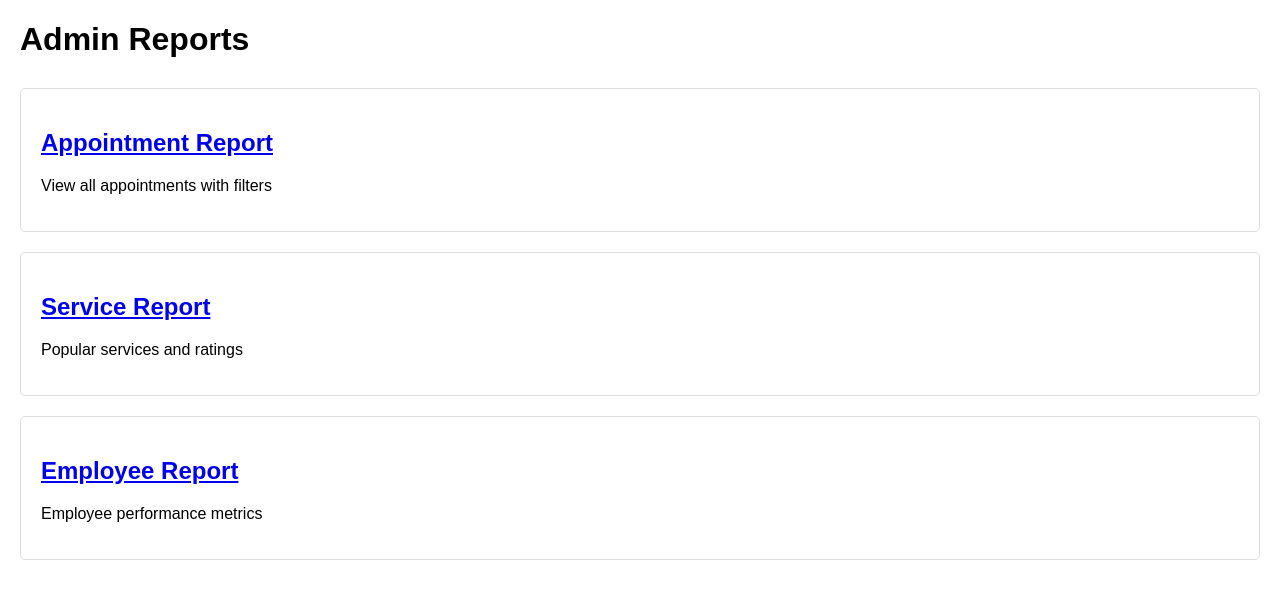
After one commit to PORT-GIT/eliteSalon, a Django app: template backend/templates/reports/dashboard.html in a window 1280 px wide. The commit adds this page. Shown: the top 599 px of the page. Run offline with Django 5.2, Linux system fonts and the light colour scheme; the template is opened without the code that fills it, so the values that code supplies are empty; parts of the project's set-up code (start-up, migrations or seed data) failed here and were passed over.

Commit message:
i have added more template folders for the respective app and the html files

```diff
--- a/backend/backend/settings.py
+++ b/backend/backend/settings.py
@@ -39,6 +39,7 @@ INSTALLED_APPS = [
     'django.contrib.staticfiles',
     'users',
     'services',
+    'reports',
 ]
 
 MIDDLEWARE = [
--- a/backend/backend/urls.py
+++ b/backend/backend/urls.py
@@ -23,4 +23,6 @@ urlpatterns = [
     path('', include("users.urls")),
 
     #path('', include("services.urls")),
+
+    path('', include("reports.urls")),
 ]
--- /dev/null
+++ b/backend/reports/urls.py
@@ -0,0 +1,17 @@
+from django.urls import path
+from . import views
+
+urlpatterns = [
+
+    path('', views.reports_home, name='reports_home'),
+
+    path('services/', views.services_report, name='services_report'),
+
+    path('appointments/', views.appointments_report, name='appointments_report'),
+
+    path('services-given/', views.services_given_report, name='services_given_report'),
+
+    path('employees/', views.employees_report, name='employees_report'),
+
+    path('customers/', views.customers_report, name='customers_report'),
+    ]
--- a/backend/templates/base.html
+++ b/backend/templates/base.html
@@ -6,6 +6,31 @@
     <title>Document</title>
 </head>
 <body>
-    This is the base html template to show everything
+    <!DOCTYPE html>
+<html>
+<head>
+    <title>Admin Reports</title>
+    <style>
+        body { font-family: Arial; margin: 20px; }
+        .header { margin-bottom: 30px; }
+        .report-card {
+            border: 1px solid #ddd;
+            padding: 20px;
+            margin-bottom: 20px;
+            border-radius: 5px;
+        }
+        table { width: 100%; border-collapse: collapse; }
+        th, td { padding: 8px; text-align: left; border-bottom: 1px solid #ddd; }
+        th { background-color: #f2f2f2; }
+        .filters { background: #f9f9f9; padding: 15px; margin-bottom: 20px; }
+    </style>
+</head>
+<body>
+    <div class="header">
+        <h1>Admin Reports</h1>
+    </div>
+    {% block content %}{% endblock %}
 </body>
 </html>
+</body>
+</html>
--- /dev/null
+++ b/backend/templates/reports/dashboard.html
@@ -0,0 +1,16 @@
+{% extends 'base.html' %}
+{% block content %}
+
+<div class="report-card">
+    <h2><a href="{% url 'appointment_report' %}">Appointment Report</a></h2>
+    <p>View all appointments with filters</p>
+</div>
+<div class="report-card">
+    <h2><a href="{% url 'service_report' %}">Service Report</a></h2>
+    <p>Popular services and ratings</p>
+</div>
+<div class="report-card">
+    <h2><a href="{% url 'employee_report' %}">Employee Report</a></h2>
+    <p>Employee performance metrics</p>
+</div>
+{% endblock %}
```
Also changed, not shown: backend/reports/views.py (+43 -0 lines), backend/templates/services/appointments.html (added), backend/templates/services/services.html (added), backend/templates/services/services_given.html (added), backend/templates/users/customers.html (added), backend/templates/users/employees.html (added).
